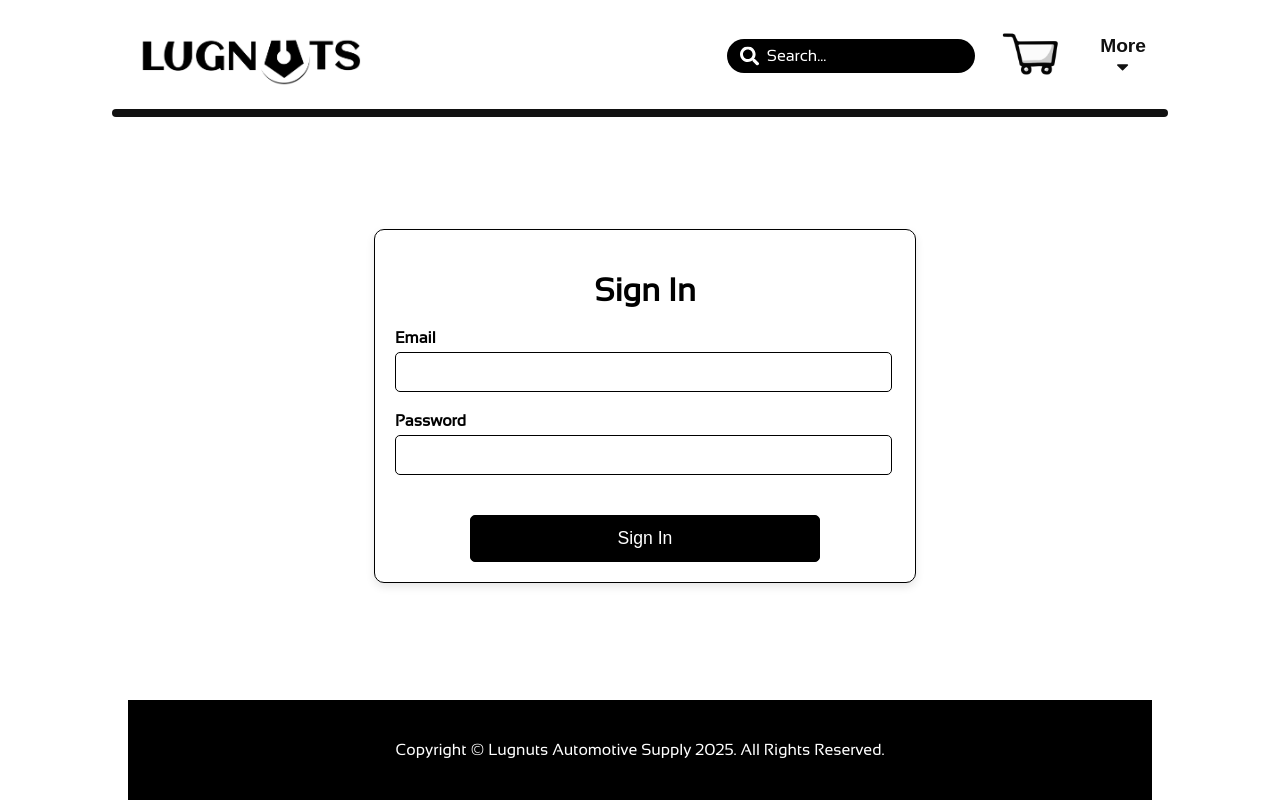
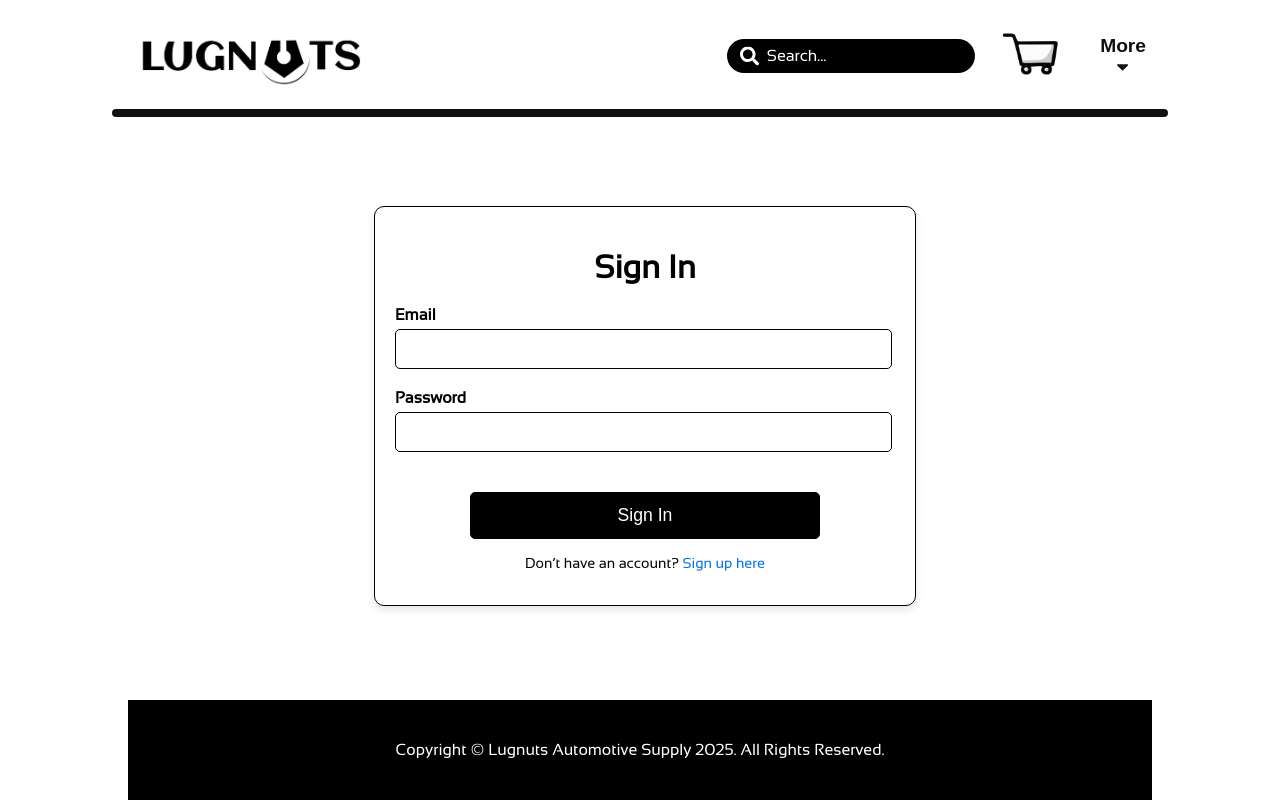
Before and after one commit to JLobbes/webd495_lugnuts_jwl, a Next.js app in the folder project/: page /signin_ui in a window 1280 px wide. Built offline with nearby package versions, Linux system fonts and the light colour scheme; no server answers.

Commit message:
ADD: redirect to sign-up link on signin_ui

```diff
--- a/project/pages/signin_ui.js
+++ b/project/pages/signin_ui.js
@@ -85,6 +85,9 @@ export default function SignIn() {
               {loading ? 'Signing In...' : 'Sign In'}
             </button>
           </form>
+          <p className={styles.signupRedirect}>
+            Don’t have an account? <a href="/signup_ui" className={styles.signupLink}>Sign up here</a>
+          </p>
         </div>
       </main>
       <Footer />
--- a/project/styles/signin.module.css
+++ b/project/styles/signin.module.css
@@ -87,3 +87,19 @@
   background-color: #cccccc;
   cursor: not-allowed;
 }
+
+.signupRedirect {
+  margin-top: 1rem;
+  font-size: 0.9rem;
+  text-align: center;
+}
+
+.signupLink {
+  color: #0070f3;
+  text-decoration: none;
+  font-weight: 500;
+}
+
+.signupLink:hover {
+  text-decoration: underline;
+}
```
